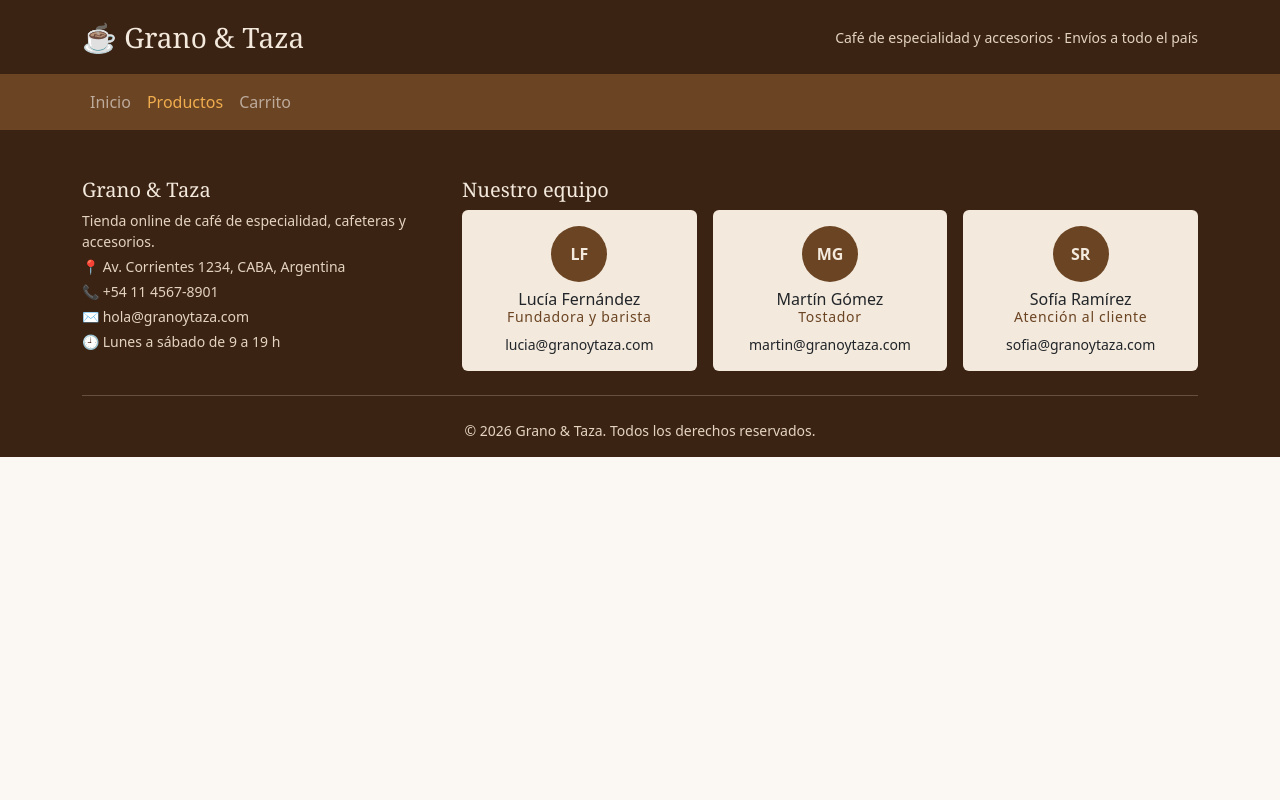
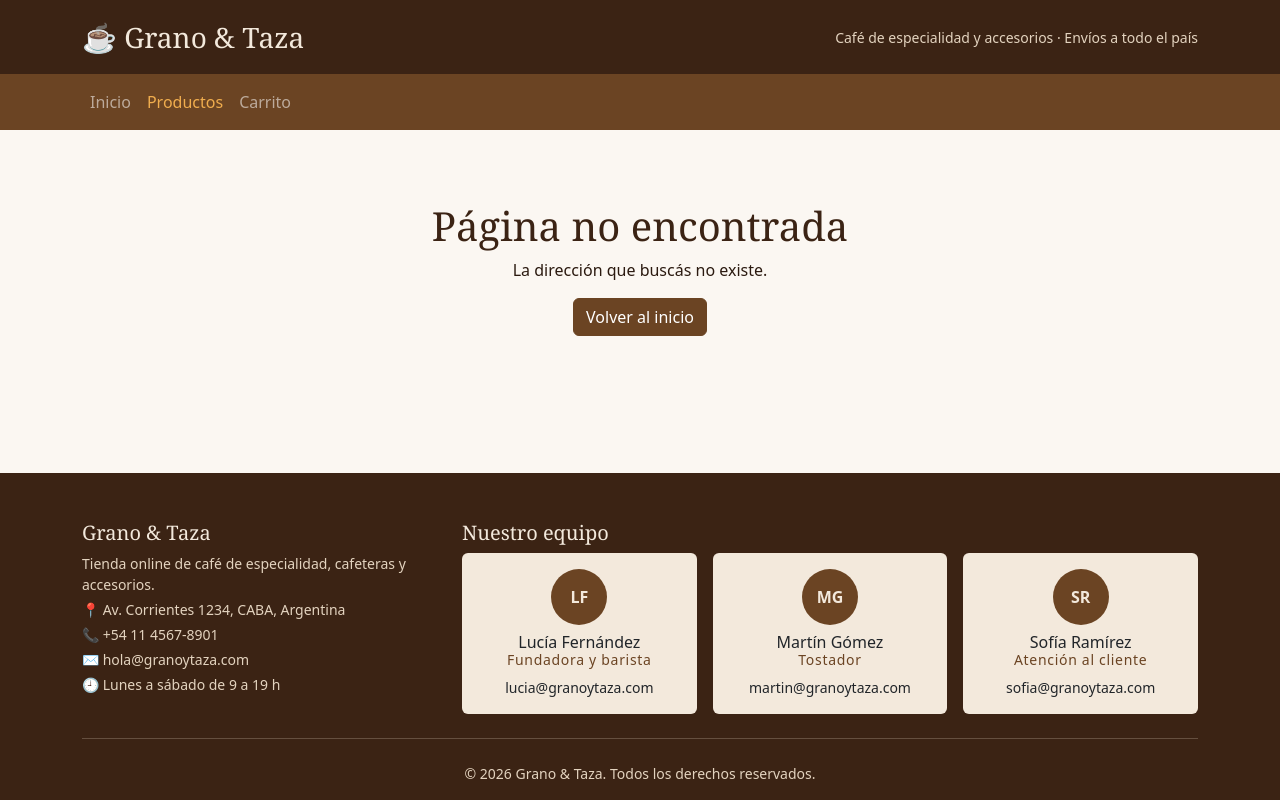
Before and after one commit to milagrosarganin/Proyecto-final-React, a React (Vite) app: page /productos in a window 1280 px wide. Built offline with nearby package versions, Linux system fonts and the light colour scheme.

Commit message:
Crea el Layout y define las primeras rutas
Layout agrupa Header, NavBar y Footer, y usa <Outlet /> para mostrar la página de cada ruta. Se agrega una página 404 para las rutas que no existen.

```diff
--- a/src/App.jsx
+++ b/src/App.jsx
@@ -1,14 +1,16 @@
-import Header from './components/Header.jsx'
-import NavBar from './components/NavBar.jsx'
-import Footer from './components/Footer.jsx'
+import { Routes, Route } from 'react-router-dom'
+import Layout from './components/Layout.jsx'
+import Home from './pages/Home.jsx'
+import NotFound from './pages/NotFound.jsx'
 
 function App() {
   return (
-    <>
-      <Header />
-      <NavBar />
-      <Footer />
-    </>
+    <Routes>
+      <Route element={<Layout />}>
+        <Route path="/" element={<Home />} />
+        <Route path="*" element={<NotFound />} />
+      </Route>
+    </Routes>
   )
 }
 
--- /dev/null
+++ b/src/components/Layout.jsx
@@ -0,0 +1,19 @@
+import { Outlet } from 'react-router-dom'
+import Header from './Header.jsx'
+import NavBar from './NavBar.jsx'
+import Footer from './Footer.jsx'
+
+function Layout() {
+  return (
+    <div className="d-flex flex-column min-vh-100">
+      <Header />
+      <NavBar />
+      <main className="flex-grow-1 py-4">
+        <Outlet />
+      </main>
+      <Footer />
+    </div>
+  )
+}
+
+export default Layout
--- /dev/null
+++ b/src/pages/Home.jsx
@@ -0,0 +1,11 @@
+import { Container } from 'react-bootstrap'
+
+function Home() {
+  return (
+    <Container>
+      <h1 className="page-title">Bienvenido a Grano &amp; Taza</h1>
+    </Container>
+  )
+}
+
+export default Home
--- /dev/null
+++ b/src/pages/NotFound.jsx
@@ -0,0 +1,14 @@
+import { Button, Container } from 'react-bootstrap'
+import { Link } from 'react-router-dom'
+
+function NotFound() {
+  return (
+    <Container className="text-center py-5">
+      <h1 className="page-title">Página no encontrada</h1>
+      <p>La dirección que buscás no existe.</p>
+      <Button as={Link} to="/" variant="dark" className="btn-coffee">Volver al inicio</Button>
+    </Container>
+  )
+}
+
+export default NotFound
```
